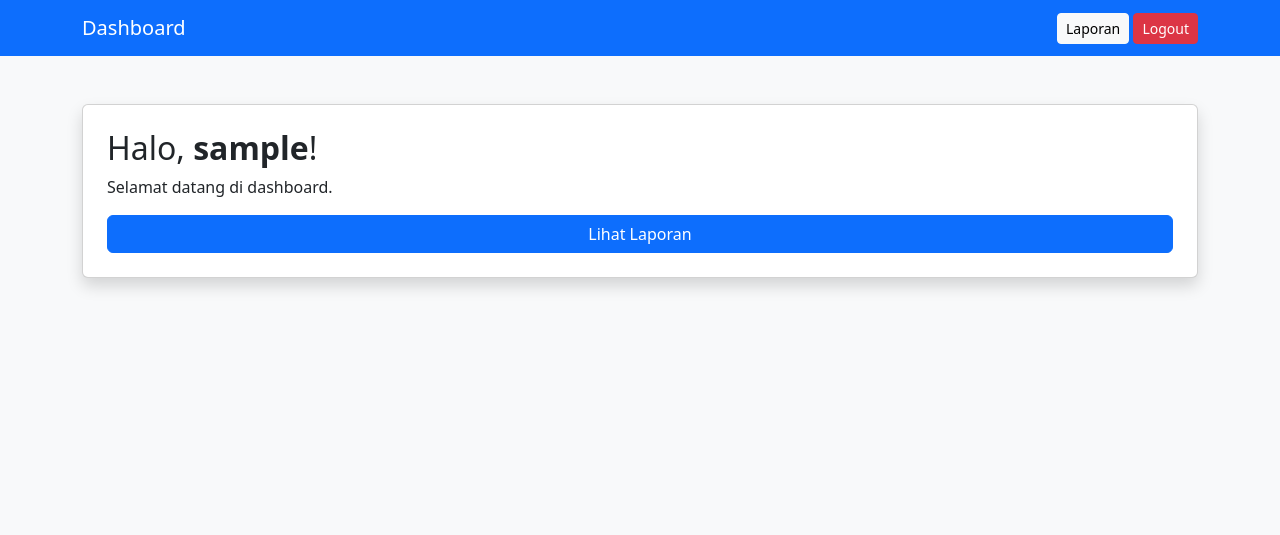
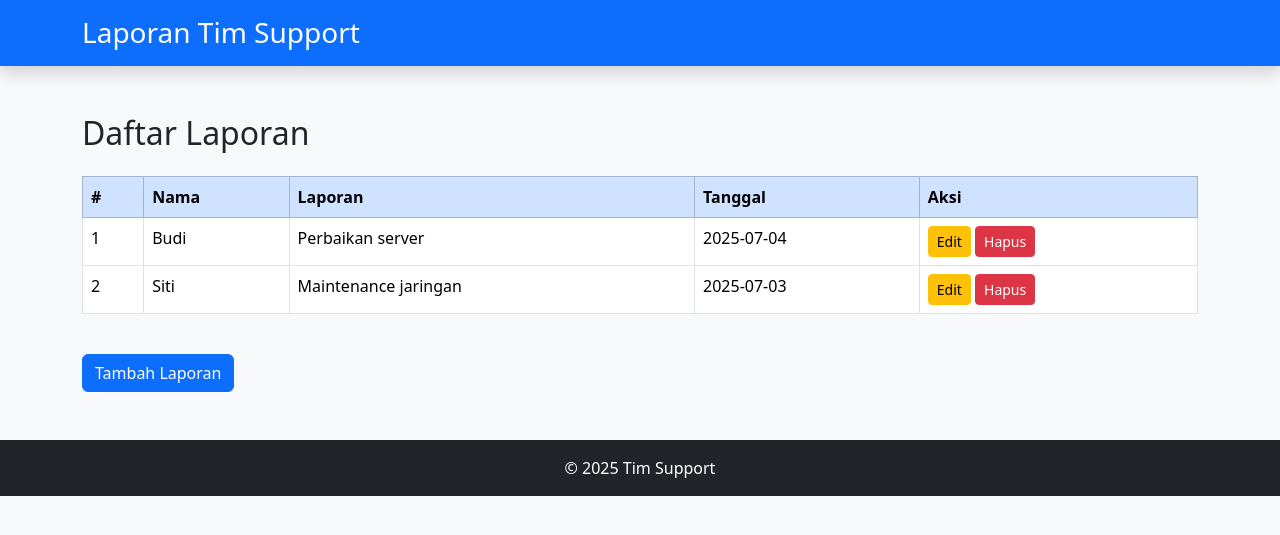
Before and after one commit to BigJoy85/TS-REPORT, a Flask app: page / in a window 1280 px wide. Shown: the top 535 px of the page. Run offline with Flask 3, Linux system fonts and the light colour scheme; the visitor is signed in with stand-in values (Sample User, id 1); parts of the project's set-up code (start-up, migrations or seed data) failed here and were passed over.

Commit message:
Update index.html

```diff
--- a/api/templates/index.html
+++ b/api/templates/index.html
@@ -1,38 +1,64 @@
 <!DOCTYPE html>
-<html lang="id">
+<html lang="en">
 <head>
-    <meta charset="UTF-8">
-    <meta name="viewport" content="width=device-width, initial-scale=1.0">
-    <title>Dashboard</title>
-    <link href="https://cdn.jsdelivr.net/npm/bootstrap@5.3.3/dist/css/bootstrap.min.css" rel="stylesheet">
-	<link rel="manifest" href="{{ url_for('static', filename='manifest.json') }}">
-<script>
-if ('serviceWorker' in navigator) {
-  navigator.serviceWorker.register('/static/service-worker.js')
-  .then(() => console.log('Service Worker Registered'));
-}
-</script>
-
+<meta charset="UTF-8">
+<meta name="viewport" content="width=device-width, initial-scale=1.0">
+<title>Laporan Tim Support</title>
+<link href="https://cdn.jsdelivr.net/npm/bootstrap@5.3.3/dist/css/bootstrap.min.css" rel="stylesheet">
+<link href="css/style.css" rel="stylesheet">
 </head>
 <body class="bg-light">
 
-<nav class="navbar navbar-expand-lg navbar-dark bg-primary">
+<header class="bg-primary text-white py-3 shadow">
   <div class="container">
-    <a class="navbar-brand" href="/">Dashboard</a>
-    <div>
-      <a href="/laporan" class="btn btn-light btn-sm">Laporan</a>
-      <a href="/logout" class="btn btn-danger btn-sm">Logout</a>
-    </div>
+    <h1 class="h3 m-0">Laporan Tim Support</h1>
   </div>
-</nav>
+</header>
 
-<div class="container py-5">
-    <div class="card shadow p-4">
-        <h2>Halo, <strong>{{ username }}</strong>!</h2>
-        <p>Selamat datang di dashboard.</p>
-        <a href="/laporan" class="btn btn-primary">Lihat Laporan</a>
-    </div>
-</div>
+<main class="container my-5">
+  <h2 class="mb-4">Daftar Laporan</h2>
 
+  <table class="table table-hover table-bordered bg-white">
+    <thead class="table-primary">
+      <tr>
+        <th>#</th>
+        <th>Nama</th>
+        <th>Laporan</th>
+        <th>Tanggal</th>
+        <th>Aksi</th>
+      </tr>
+    </thead>
+    <tbody>
+      <tr>
+        <td>1</td>
+        <td>Budi</td>
+        <td>Perbaikan server</td>
+        <td>2025-07-04</td>
+        <td>
+          <button class="btn btn-sm btn-warning">Edit</button>
+          <button class="btn btn-sm btn-danger">Hapus</button>
+        </td>
+      </tr>
+      <tr>
+        <td>2</td>
+        <td>Siti</td>
+        <td>Maintenance jaringan</td>
+        <td>2025-07-03</td>
+        <td>
+          <button class="btn btn-sm btn-warning">Edit</button>
+          <button class="btn btn-sm btn-danger">Hapus</button>
+        </td>
+      </tr>
+    </tbody>
+  </table>
+
+  <button class="btn btn-primary mt-4">Tambah Laporan</button>
+</main>
+
+<footer class="bg-dark text-white text-center py-3 mt-auto">
+  &copy; 2025 Tim Support
+</footer>
+
+<script src="https://cdn.jsdelivr.net/npm/bootstrap@5.3.3/dist/js/bootstrap.bundle.min.js"></script>
 </body>
 </html>
```
